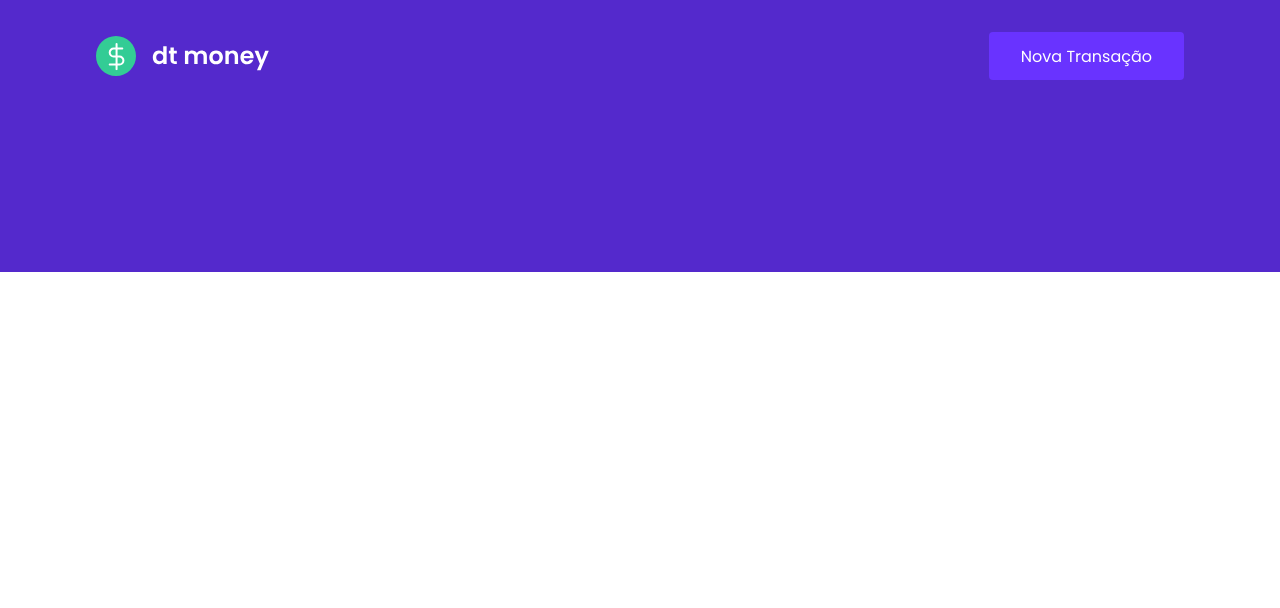
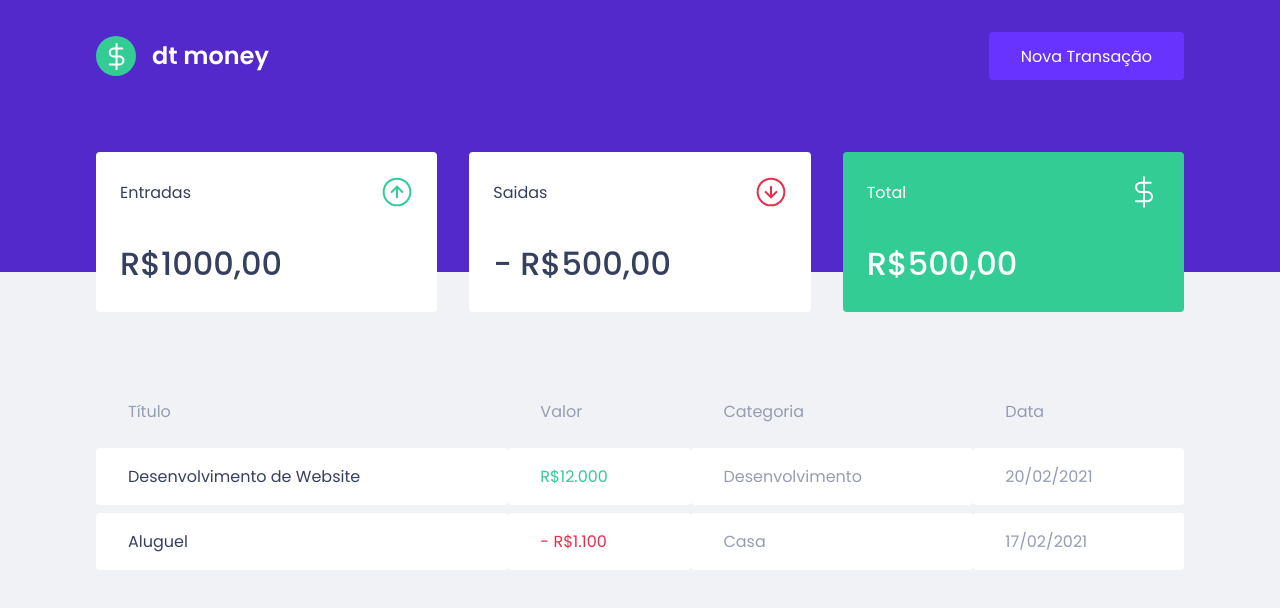
Before and after one commit to viniciosComerciante/dtmoney, a React (Create React App) app: page / in a window 1280 px wide. Shown: the top 608 px of the page. Built offline with nearby package versions, Linux system fonts and the light colour scheme.

Commit message:
finalizado componentizacao da aplicacao

```diff
--- a/public/index.html
+++ b/public/index.html
@@ -7,7 +7,7 @@
     <meta name="viewport" content="width=device-width, initial-scale=1" />
     <link rel="shortcut icon" href="favicon.png" type="image/png" >
     <title>dtmoney</title>
-    <link href="https://fonts.googleapis.com/css2?family=Poppins:wght@400;600&display=swap" rel="stylesheet">
+    <link href="https://fonts.googleapis.com/css2?family=Poppins:wght@400;500;600&display=swap" rel="stylesheet">
   </head>
   <body>
     <noscript>You need to enable JavaScript to run this app.</noscript>
--- a/src/App.tsx
+++ b/src/App.tsx
@@ -1,4 +1,5 @@
 import { GlobalStyle } from "./assets/styles/globals";
+import { Dashboard } from "./components/Dashboard";
 import { Header } from "./components/Header";
 
 export function App() {
@@ -6,6 +7,7 @@
 
     <>
       <Header></Header>
+      <Dashboard></Dashboard>
       <GlobalStyle/>
     </>
   );
--- a/src/assets/styles/globals.ts
+++ b/src/assets/styles/globals.ts
@@ -6,6 +6,7 @@
         --background: #f0f2f5;
         --red: #e52e4d;
         --blue: #5429cc;
+        --green: #33cc95;
 
         --blue-light: #6933ff;
 
@@ -33,7 +34,7 @@
 
 
     body{
-        background: var(----background);
+        background: var(--background);
         -webkit-font-smoothing: antialiased;
     }
 
--- /dev/null
+++ b/src/components/Dashboard/index.tsx
@@ -0,0 +1,11 @@
+import React from 'react';
+import { Summary } from '../Summary';
+import { TransactionsTable } from '../TransactionsTable';
+import { Container } from './styles';
+
+export const Dashboard = () => {
+  return <Container>
+      <Summary></Summary>
+      <TransactionsTable></TransactionsTable>
+  </Container>
+};
--- /dev/null
+++ b/src/components/Dashboard/styles.ts
@@ -0,0 +1,8 @@
+import styled from "styled-components"
+
+
+export const Container = styled.main`
+    max-width: 1120px;
+    margin: 0 auto;
+    padding: 2.5rem 1rem;
+`
--- /dev/null
+++ b/src/components/Summary/index.tsx
@@ -0,0 +1,42 @@
+
+import incomeImg from "../../assets/income.svg";
+import outcomeImg from "../../assets/outcome.svg"
+import totalSvg from "../../assets/total.svg"
+
+import { Container } from "./styles";
+
+export function Summary(){
+    return(
+      <Container>
+        <div>
+          <header>
+            <p>Entradas</p>
+            <img src={incomeImg} alt="Entradas" />
+          </header>
+          <strong>
+            R$1000,00
+          </strong>
+        </div>
+
+        <div>
+          <header>
+            <p>Saidas</p>
+            <img src={outcomeImg} alt="Saídas" />
+          </header>
+          <strong>
+            - R$500,00
+          </strong>
+        </div>
+
+        <div className="highlightBackground">
+          <header>
+            <p>Total</p>
+            <img src={totalSvg} alt="Total" />
+          </header>
+          <strong>
+            R$500,00
+          </strong>
+        </div>
+      </Container>
+    )
+}
--- /dev/null
+++ b/src/components/Summary/styles.ts
@@ -0,0 +1,35 @@
+import styled from "styled-components"
+
+export const Container = styled.div`
+
+    display: grid;
+    grid-template-columns: repeat(3, 1fr);
+    gap: 2rem;
+    margin-top: -10rem;
+
+    div{
+        background: var(--shape);
+        padding: 1.5rem;
+        border-radius: 0.25rem;
+        color: var(--text-title);
+
+        header{
+            display: flex;
+            align-items: center;
+            justify-content: space-between;
+        }
+
+        strong{
+            display: block;
+            margin-top: 2rem;
+            font-size: 2rem;
+            font-weight: 500;
+        }
+
+        &.highlightBackground{
+            background: var(--green);
+            color: white;
+        }
+    }
+
+`
--- /dev/null
+++ b/src/components/TransactionsTable/index.tsx
@@ -0,0 +1,33 @@
+import React from 'react';
+import { Container } from './styles';
+
+export const TransactionsTable = () => {
+  return <Container>
+      <table>
+          <thead>
+              <tr>
+                  <th>Título</th>
+                  <th>Valor</th>
+                  <th>Categoria</th>
+                  <th>Data</th>
+              </tr>
+          </thead>
+
+          <tbody>
+            <tr>
+                <td >Desenvolvimento de Website</td>
+                <td className='deposit'>R$12.000</td>
+                <td>Desenvolvimento</td>
+                <td>20/02/2021</td>
+            </tr>
+            <tr>
+                <td>Aluguel</td>
+                <td className='withdraw'>- R$1.100</td>
+                <td>Casa</td>
+                <td>17/02/2021</td>
+            </tr>
+
+          </tbody>
+      </table>
+  </Container>;
+};
--- /dev/null
+++ b/src/components/TransactionsTable/styles.ts
@@ -0,0 +1,41 @@
+import styled from "styled-components"
+
+export const Container = styled.div`
+
+    margin-top: 4rem;
+
+    table{
+        width: 100%;
+        border-spacing: 0 0.5rem;
+
+        th{
+            color: var(--text-body);
+            font-weight: 400;
+            padding: 1rem 2rem;
+            text-align: left;
+            line-height: 1.5rem;
+        }
+
+
+        td{
+            padding: 1rem 2rem;
+            border: 0;
+            background: var(--shape);
+            font-weight: 400;
+            color: var(--text-body);
+            border-radius: 0.25rem;
+
+            &:first-child{
+                color: var(--text-title);
+            }
+
+            &.withdraw{
+                color: var(--red);
+            }
+            &.deposit{
+                color: var(--green);
+            }
+        }
+    }
+
+`
```
Also changed, not shown: 1 other file (tests, documents, lock files or other folders).
